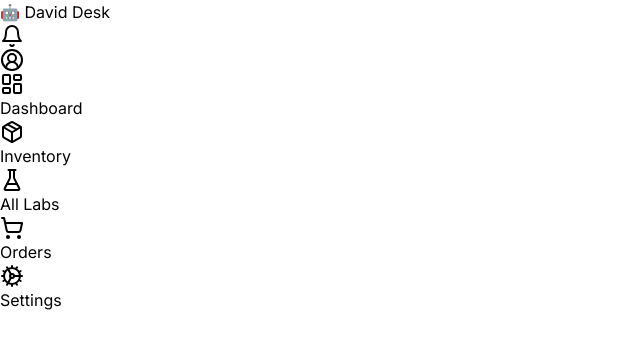
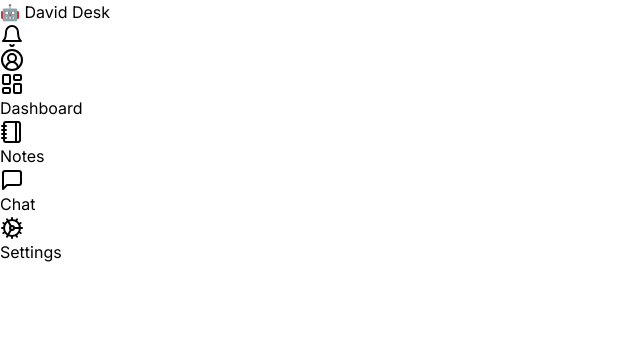
Before and after one commit to CharanMN7/David-Desk, a Next.js app: page / in a window 1280 px wide. Shown: the top 348 px of the page, without its empty margins (0-640 px from the left). Built offline with nearby package versions, Linux system fonts and the light colour scheme.

Commit message:
Updated the Navbar with relevant links and icons

```diff
--- a/app/components/layouts/base-layout/Sidebar.tsx
+++ b/app/components/layouts/base-layout/Sidebar.tsx
@@ -3,6 +3,8 @@ import {
   Cog,
   FlaskConical,
   LayoutDashboard,
+  MessageSquare,
+  Notebook,
   Package,
   ShoppingCart,
 } from "lucide-react";
@@ -22,19 +24,14 @@ const pages: PageRouteData[] = [
     label: "Dashboard",
   },
   {
-    route: "/inventory",
-    icon: <Package className="sidebar-btn-icon" />,
-    label: "Inventory",
+    route: "/notes",
+    icon: <Notebook className="sidebar-btn-icon" />,
+    label: "Notes",
   },
   {
-    route: "/all-labs",
-    icon: <FlaskConical className="sidebar-btn-icon" />,
-    label: "All Labs",
-  },
-  {
-    route: "/orders",
-    icon: <ShoppingCart className="sidebar-btn-icon" />,
-    label: "Orders",
+    route: "/chat",
+    icon: <MessageSquare className="sidebar-btn-icon" />,
+    label: "Chat",
   },
 ];
 
@@ -48,8 +45,7 @@ export const Sidebar = () => {
             key={page.route + index}
             href={page.route}
             className={`sidebar-btn ${
-              path.includes(page.label.toLowerCase()) ||
-              path.includes(page.label.toLowerCase().split(" ")[1])
+              path.includes(page.label.toLowerCase())
                 ? "sidebar-btn-active"
                 : ""
             }`}
@@ -62,7 +58,7 @@ export const Sidebar = () => {
 
       <div className="sidebar-bottom">
         <Link
-          href=""
+          href="/settings"
           className={`sidebar-btn ${
             path.includes("settings") ? "sidebar-btn-active" : ""
           }`}
```
